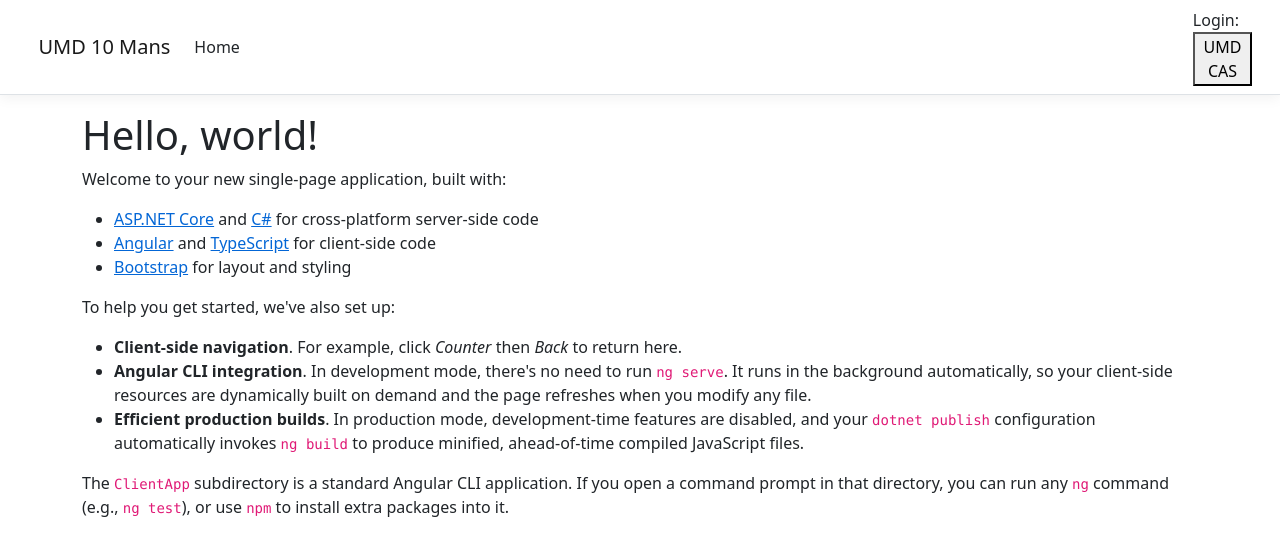
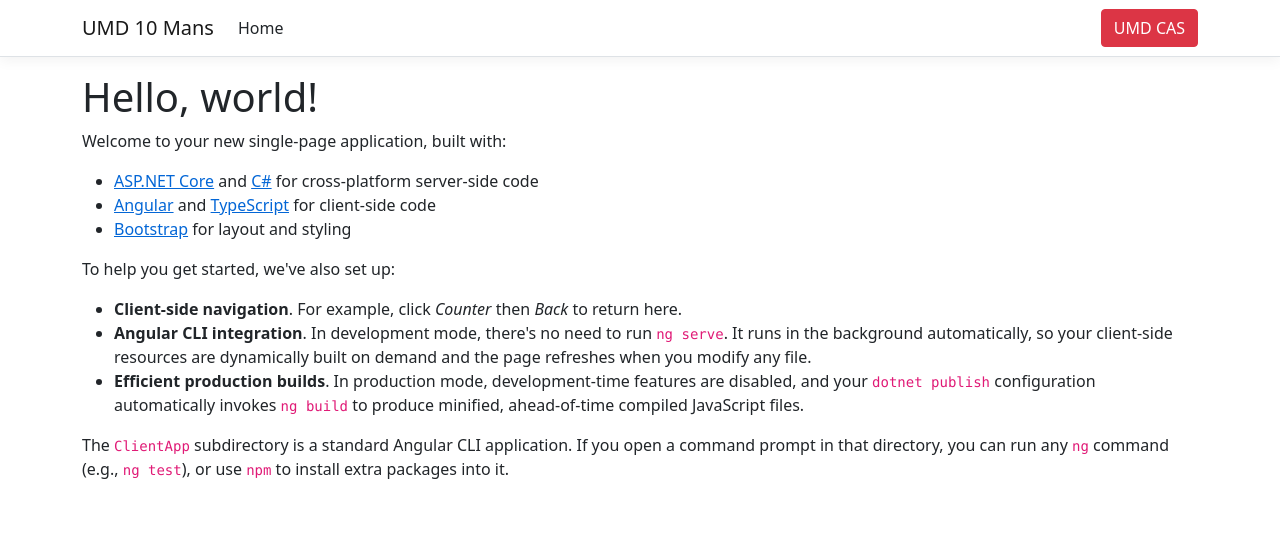
Before and after one commit to BrandonRS/get5-web, an Angular app in the folder get5-web/ClientApp/: page / in a window 1280 px wide. Shown: the top 556 px of the page. Built offline with nearby package versions, Linux system fonts and the light colour scheme.

Commit message:
fixed button, removed .json's

```diff
--- a/get5-web/ClientApp/src/app/nav-menu/nav-menu.component.html
+++ b/get5-web/ClientApp/src/app/nav-menu/nav-menu.component.html
@@ -27,13 +27,10 @@
           </li>
         </ul>
       </div>
-    </div>
-    <div class="row">
-      <div class="col-sm-9">
-        Login:
+      <div>
         <div>
           <button
-            mat-raised-button color="warn"
+            class="btn btn-danger"
             (click)="umdLogin()"
             id="umdLogin"
             > UMD CAS
--- a/get5-web/ClientApp/src/app/nav-menu/nav-menu.component.ts
+++ b/get5-web/ClientApp/src/app/nav-menu/nav-menu.component.ts
@@ -1,14 +1,4 @@
-import { Component, NgModule } from '@angular/core';
-import {MatButtonModule} from '@angular/material/button';
-
-const MaterialComponents = [
-  MatButtonModule
-];
- @NgModule({
-   imports: [MaterialComponents],
-   exports: [MaterialComponents]
- })
- export class MaterialModule { }
+import { Component } from '@angular/core';
 
 @Component({
   selector: 'app-nav-menu',
@@ -19,7 +9,7 @@ export class NavMenuComponent {
   isExpanded = false;
 
   umdLogin() {
-
+    window.location.href = "/api/auth/umd"
   }
 
   collapse() {
--- a/package.json
+++ /dev/null
@@ -1,5 +0,0 @@
-{
-  "dependencies": {
-    "@angular/material": "^13.2.0"
-  }
-}
```
Also changed, not shown: 1 other file (tests, documents, lock files or other folders).
